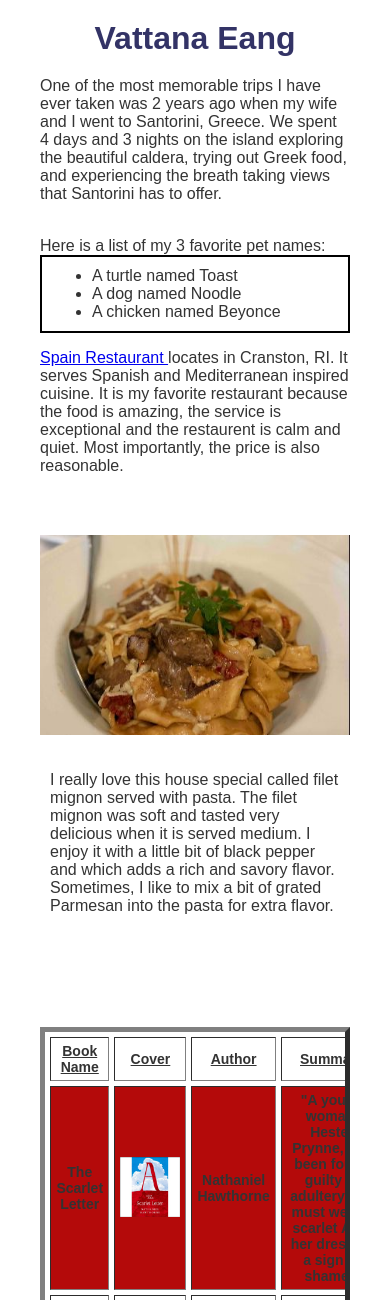
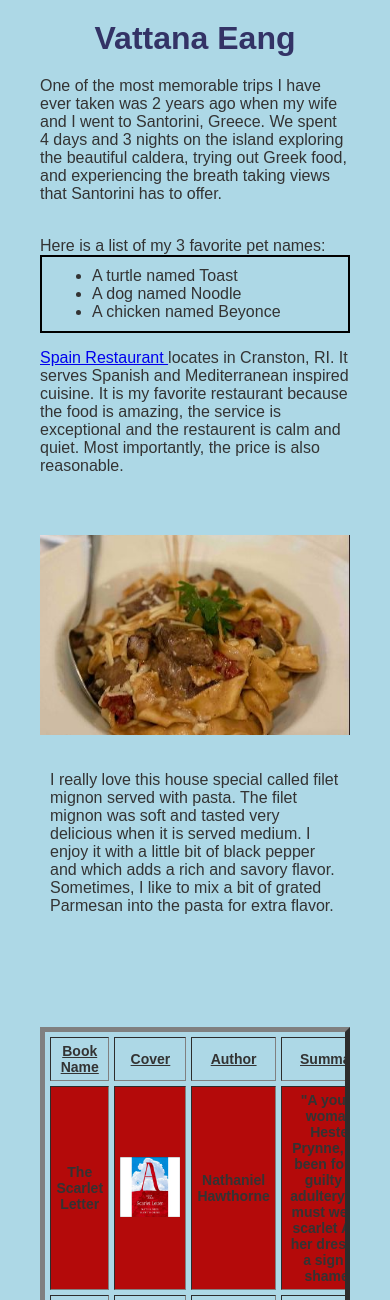
Before and after one commit to vattanaeang/TuftsCS120, a PHP site: page /me_two.html in a window 390 px wide. Shown: the top 1300 px of the page. Run offline with PHP 8.4, Linux system fonts and the light colour scheme; lists and menus that the app fills with data are empty.

Commit message:
Fixed to handle responsive down to 600

```diff
--- a/style.css
+++ b/style.css
@@ -78,11 +78,12 @@ label {
     display:flex;
 }
 
-@media (max-width: 600px) {
+@media only screen and (max-width: 599px) {
 
     body, html {
         padding-right: 20px;
         padding-left: 20px;
+        background-color: lightblue;
 
     }
 
```
Also changed, not shown: 1 other file.
